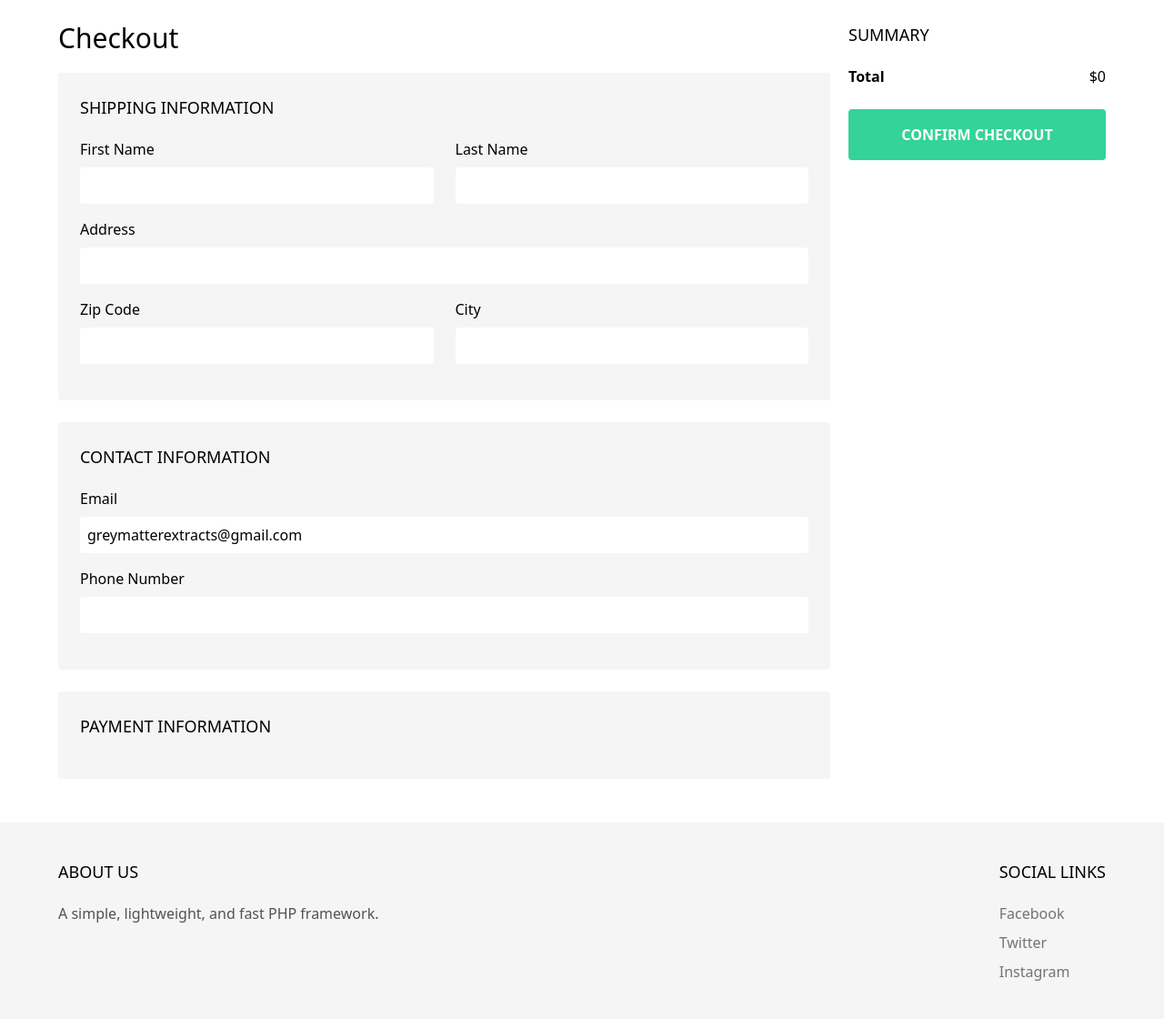
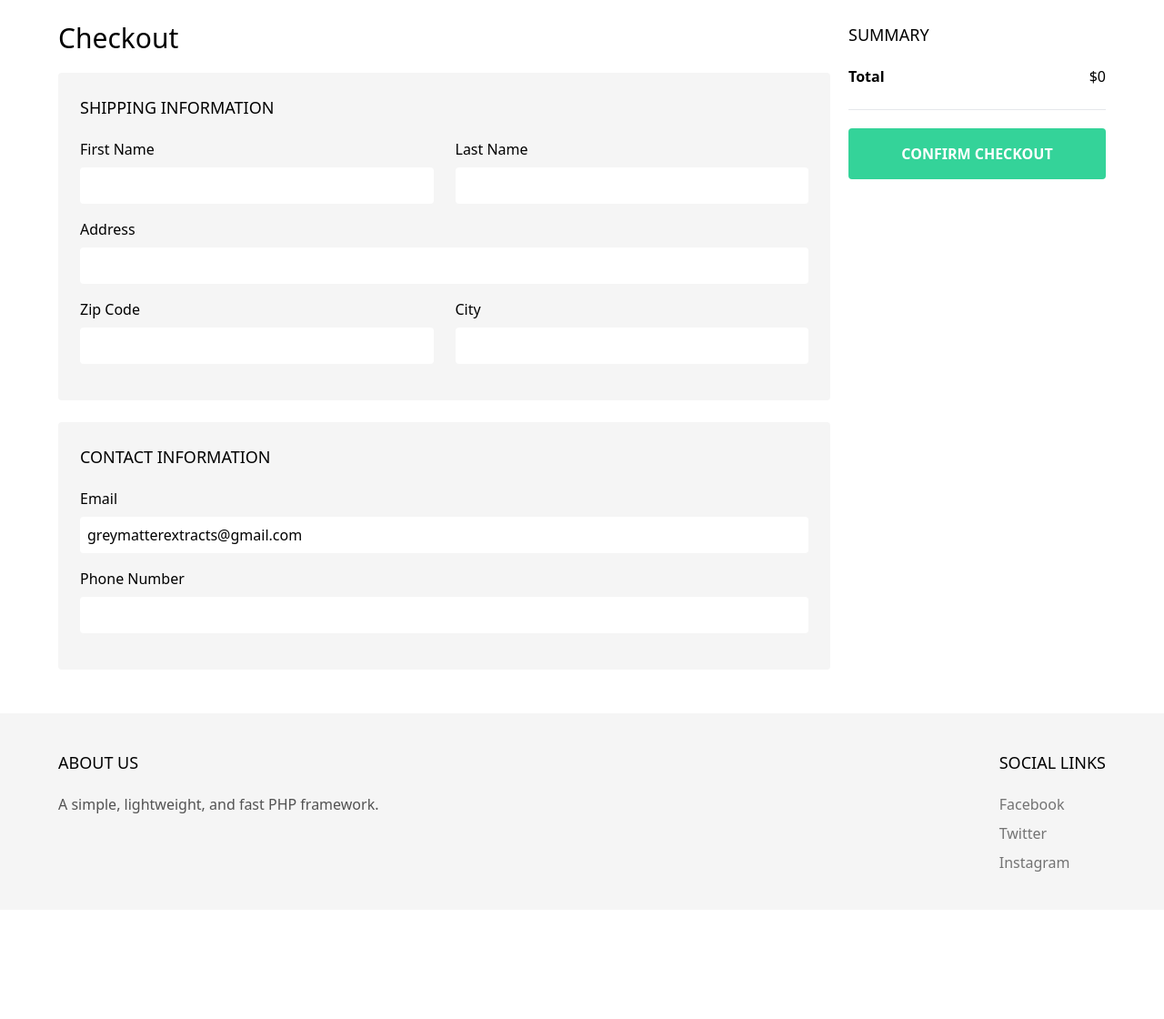
Before and after one commit to engageintellect/greymatter-store, a Django app: page /cart/checkout/ in a window 1280 px wide. Shown: the part 45-1165 px from the top of the page at 91% size. After the commit the page ends 1003 px from the top, so only its background shows below. Run offline with Django 4.2, Linux system fonts and the light colour scheme; a user stored in the database is signed in; some libraries are stand-ins or nearby versions.

Commit message:
cleaning up

```diff
--- a/greymatter/cart/templates/cart/cart.html
+++ b/greymatter/cart/templates/cart/cart.html
@@ -13,7 +13,7 @@
 		<h2 class="uppercase text-lg mb-5">Summary</h2>
 
 		<div class="mb-6 flex justify-between">
-			<span class="font-semibold">Total</span>
+			<span class="font-bold">Total</span>
 			<span
         hx-get="{% url 'hx_cart_total' %}"
         hx-trigger="update-menu-cart from:body"
@@ -26,7 +26,9 @@
 			</span>
 		</div>
 
-		<a href="{% url 'checkout' %}" class="inline-block flex justify-center px-8 py-4 rounded bg-purple-500 md:hover:bg-purple-600 font-semibold uppercase text-white">Checkout</a>
+		<hr>
+
+		<a href="{% url 'checkout' %}" class="inline-block flex justify-center my-5 px-8 py-4 rounded bg-purple-500 md:hover:bg-purple-600 font-semibold uppercase text-white">Checkout</a>
 
 
 	</div>
--- a/greymatter/cart/templates/cart/checkout.html
+++ b/greymatter/cart/templates/cart/checkout.html
@@ -68,9 +68,11 @@
         </div>
       </div>
 
-      <div class="mb-6 p-6 bg-neutral-100 rounded">
-        <h2 class="mb-5 uppercase text-lg">Payment Information</h2>
+
+
+      <div class="" id="errors">
       </div>
+
     </div>
   </div>
 
@@ -79,14 +81,16 @@
     <h2 class="uppercase text-lg mb-5">Summary</h2>
 
     <div class="mb-6 flex justify-between">
-      <span class="font-semibold">Total</span>
+      <span class="font-bold">Total</span>
       <span class="">${{ cart.get_total_cost }}</span>
     </div>
+
+    <hr>
 
     <button
       onclick="buy(event)"
       href="#"
-      class="inline-block px-8 py-4 rounded bg-emerald-400 hover:bg-emerald-500 font-semibold uppercase text-white"
+      class="inline-block my-5 px-8 py-4 rounded bg-emerald-400 hover:bg-emerald-500 font-semibold uppercase text-white"
     >
       Confirm Checkout
     </button>
@@ -98,34 +102,50 @@
 <script type="application/javascript" src="https://js.stripe.com/v3/" ></script>
 <script>
   function validateForm(data){
+    let el = document.querySelector('#errors');
+
     let errors = [];
 
     if (data.first_name == ""){
-      errors.push("First name is required");
+      errors.push("First name is empy");
     }
 
     if (data.last_name == ""){
-      errors.push("Last name is required");
+      errors.push("Last name is empty");
     }
 
     if (data.email == ""){
-      errors.push("Email is required");
+      errors.push("Email is empty");
     }
 
     if (data.phone == ""){
-      errors.push("Phone is required");
+      errors.push("Phone is empty");
     }
 
     if (data.address == ""){
-      errors.push("Address is required");
+      errors.push("Address is empty");
     }
 
     if (data.postal_code == ""){
-      errors.push("Postal code is required");
+      errors.push("Postal code is empty");
     }
 
     if (data.place == ""){
-      errors.push("Place is required");
+      errors.push("Place is empty");
+    }
+
+    if (errors.length > 0){
+      let html = '<ul class="flex flex-col gap-2">';
+
+      errors.forEach((error) => {
+        html += '<li class="text-red-700 text-sm font-semibold bg-red-200 rounded shadow p-2">' + error + '</li>'
+      })
+
+      el.innerHTML = html + '</ul>';
+
+
+    } else {
+      el.innerHTML = '';
     }
 
     return errors;
```
Also changed, not shown: greymatter/db.sqlite3.
